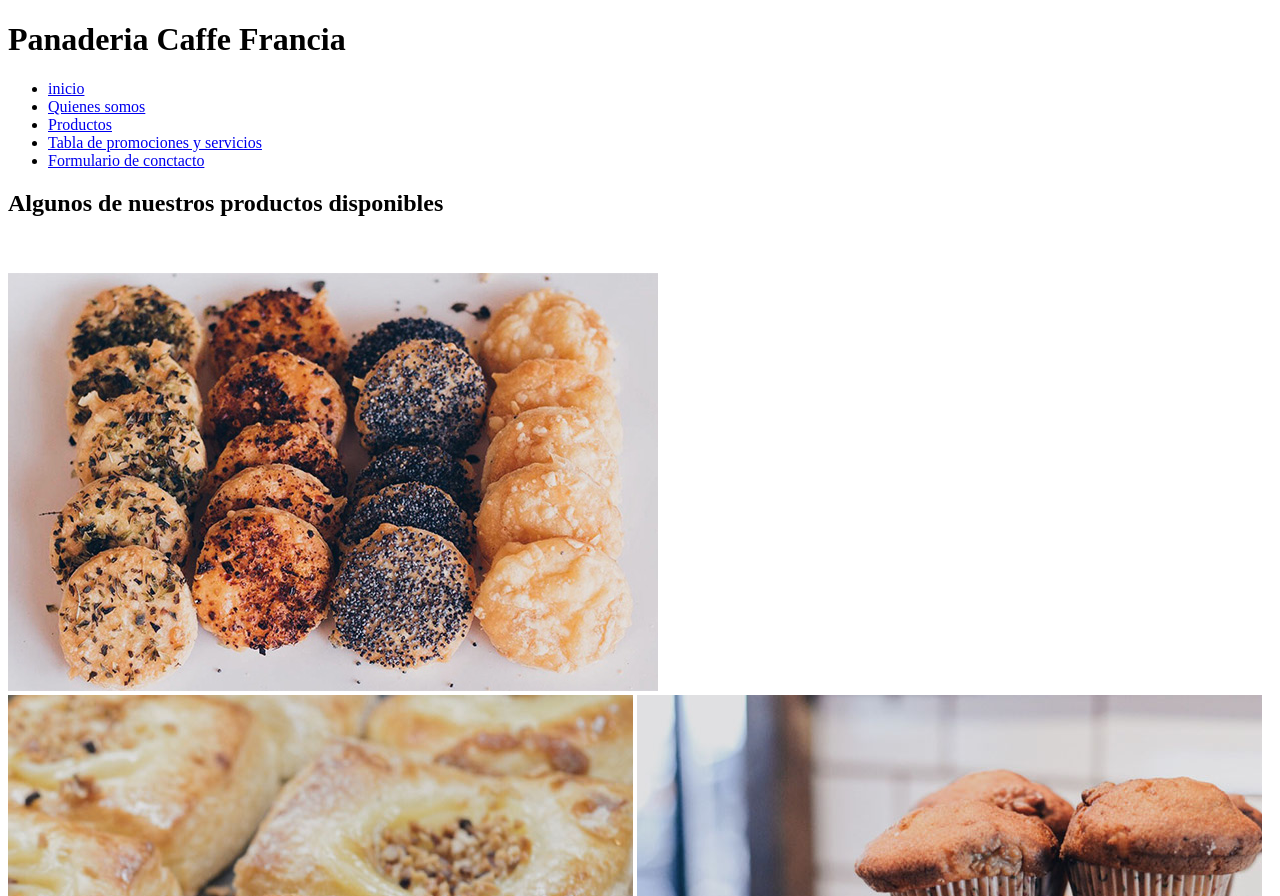
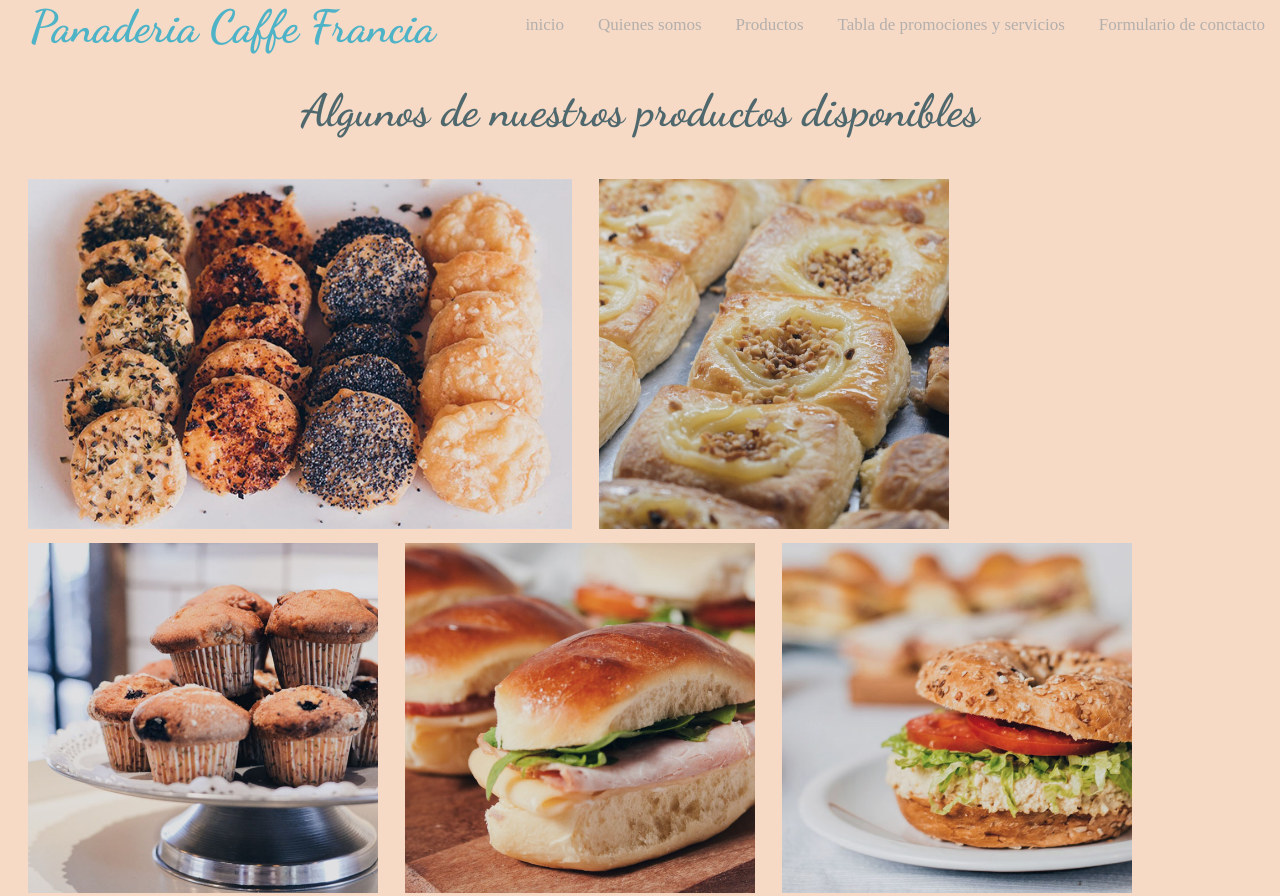
Before and after one commit to Alejandro-Bonafos/Proyecto-final, a website: page pages/productos.html in a window 1280 px wide. Shown: the top 896 px of the page. Drawn offline with Linux system fonts and the light colour scheme; files that its build step writes are made by us from their sources; files whose address does not match are found by name.

Commit message:
agregado de sass

```diff
--- /dev/null
+++ b/estilos/productos.scss
@@ -0,0 +1,100 @@
+* {
+    background-color: #f7dac6;
+    margin: 0;
+    padding: 0;
+  }
+
+  html, body {
+    width: 100%;
+    height: 100%;
+  }
+
+  header {
+    display: flex;
+    flex-direction: row;
+    justify-content: space-between;
+  }
+
+  h1 {
+    font-family: "Dancing Script", cursive;
+    color: #4eb3c7;
+    font-size: 45px;
+    margin-left: 30px;
+    margin-bottom: 30px;
+    font-weight: bold;
+  }
+
+  .menu {
+    display: flex;
+    justify-content: flex-end;
+    margin-top: 5px;
+    flex-wrap: nowrap;
+  }
+
+  header nav ul li {
+    display: inline-block;
+    list-style-type: none;
+    margin: 10px 10px;
+
+    a {
+      color: #b3afad;
+      font-size: 17px;
+      text-decoration: none;
+      margin: 10px 5px;
+
+      &:hover {
+        color: #2e2d2d;
+      }
+    }
+  }
+
+  h2 {
+    font-family: "Dancing Script", cursive;
+    color: #4f686d;
+    font-size: 45px;
+    font-weight: bold;
+    text-align: center;
+  }
+
+  .productos {
+    display: flex;
+    padding: 5px;
+    flex-direction: row;
+  }
+
+  .column img {
+    display: inline-block;
+  }
+
+  img {
+    width: auto;
+    height: 350px;
+    margin-left: 23px;
+    margin-bottom: 10px;
+  }
+
+  footer {
+    background-color: #f8c5a5;
+    height: 80px;
+    width: auto;
+    margin-top: 10px;
+    text-align: center;
+  }
+
+  @media (max-width: 950px) {
+    h1 {
+      display: flex;
+      flex-direction: column;
+    }
+
+    nav ul {
+      display: flex;
+      flex-direction: column;
+      flex-wrap: nowrap;
+    }
+
+    .column img {
+      display: flex;
+      flex-direction: column;
+    }
+  }
--- a/pages/productos.html
+++ b/pages/productos.html
@@ -4,13 +4,13 @@
                 <meta name="viewport" content="width=device-width, initial-scale=1.0">
                 <title> Francia panificados</title>
                 <link rel="icon" href="imagenes/Kiosco-cafe.ico">
-                <link rel= "stylesheet" href="productos.css">
+                <link rel= "stylesheet" href=".//estilos/t-productos.css">
                 <link href="https://fonts.googleapis.com/css2?family=Dancing+Script:wght@700&family=Ubuntu:wght@300&display=swap" rel="stylesheet">
             </head>
 
         <body>
             <header>
-                <h1 class="tit"> Panaderia Caffe Francia  </h1>
+                <h1 class="tit"> Panaderia Caffe Francia </h1>
 
                 <nav> <div class="menu">
                             <ul>
```
Also changed, not shown: package.json (added, +15 -0 lines), estilos/t-productos.css (added), 2 other files.
